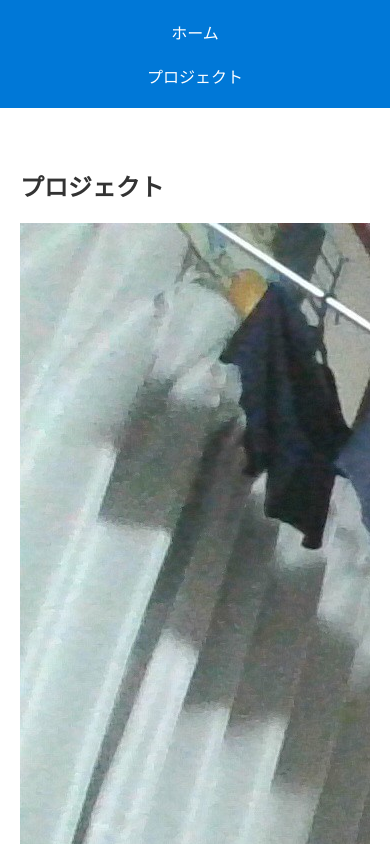
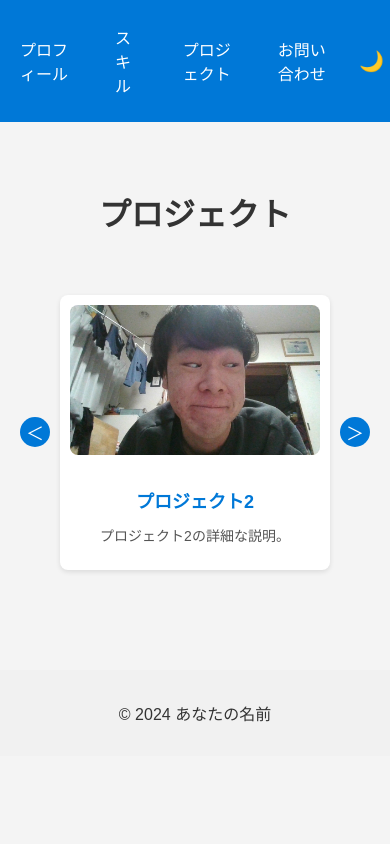
Before and after one commit to gotorius/MyProfileHomePage, a plain HTML site: page projects.html in a window 390 px wide. Shown: the top 844 px of the page. Drawn offline with Linux system fonts and the light colour scheme.

Commit message:
20241231

```diff
--- /dev/null
+++ b/help.css
@@ -0,0 +1,157 @@
+/* ベーススタイル */
+body {
+    font-family: Arial, sans-serif;
+    margin: 0;
+    padding: 0;
+    background-color: #f4f4f4;
+    color: #333;
+    transition: background-color 0.3s, color 0.3s;
+  }
+
+  /* ヘッダー */
+  header {
+    background-color: #0078D7;
+    color: white;
+    padding: 15px 0;
+    position: sticky;
+    top: 0;
+    z-index: 1000;
+  }
+
+  .navbar {
+    display: flex;
+    justify-content: space-around;
+    align-items: center;
+  }
+
+  .navbar a {
+    color: white;
+    text-decoration: none;
+    padding: 10px 20px;
+    font-size: 16px;
+  }
+
+  .navbar a:hover {
+    background-color: #005bb5;
+    border-radius: 5px;
+  }
+
+  .navbar button {
+    background: none;
+    border: none;
+    color: white;
+    font-size: 20px;
+    cursor: pointer;
+  }
+
+  /* メインコンテンツ */
+  main {
+    padding: 40px 20px;
+  }
+
+  #contact {
+    max-width: 600px;
+    margin: 0 auto;
+    background: #fff;
+    border-radius: 8px;
+    box-shadow: 0 4px 8px rgba(0, 0, 0, 0.1);
+    padding: 20px;
+  }
+
+  #contact h2 {
+    font-size: 28px;
+    text-align: center;
+    margin-bottom: 20px;
+    color: #0078D7;
+  }
+
+  /* フォーム */
+  form {
+    display: flex;
+    flex-direction: column;
+  }
+
+  label {
+    font-size: 16px;
+    margin-bottom: 5px;
+  }
+
+  input, textarea, button {
+    font-size: 16px;
+    padding: 10px;
+    margin-bottom: 15px;
+    border: 1px solid #ccc;
+    border-radius: 5px;
+  }
+
+  input:focus, textarea:focus {
+    outline: none;
+    border-color: #0078D7;
+    box-shadow: 0 0 4px rgba(0, 120, 215, 0.5);
+  }
+
+  textarea {
+    resize: vertical;
+    min-height: 100px;
+  }
+
+  button {
+    background-color: #0078D7;
+    color: white;
+    border: none;
+    cursor: pointer;
+    transition: background-color 0.3s;
+  }
+
+  button:hover {
+    background-color: #005bb5;
+  }
+
+  /* フッター */
+  footer {
+    background-color: #f1f1f1;
+    text-align: center;
+    padding: 15px 0;
+    margin-top: 40px;
+  }
+
+  /* ダークモード */
+  body.dark-mode {
+    background-color: #333;
+    color: #fff;
+  }
+
+  body.dark-mode header {
+    background-color: #222;
+  }
+
+  body.dark-mode footer {
+    background-color: #222;
+  }
+
+  body.dark-mode .navbar a {
+    color: #fff;
+  }
+
+  body.dark-mode .navbar a:hover {
+    background-color: #444;
+  }
+
+  body.dark-mode #contact {
+    background-color: #444;
+    box-shadow: 0 4px 8px rgba(255, 255, 255, 0.1);
+  }
+
+  body.dark-mode input,
+  body.dark-mode textarea,
+  body.dark-mode button {
+    background-color: #555;
+    color: #fff;
+    border-color: #777;
+  }
+
+  body.dark-mode input:focus,
+  body.dark-mode textarea:focus {
+    border-color: #0078D7;
+    box-shadow: 0 0 4px rgba(0, 120, 215, 0.5);
+  }
--- a/projects.css
+++ b/projects.css
@@ -1,16 +1,18 @@
+/* ベーススタイル */
 body {
     font-family: Arial, sans-serif;
     margin: 0;
     padding: 0;
-    background-color: #ffffff;
+    background-color: #f4f4f4;
     color: #333;
     transition: background-color 0.3s, color 0.3s;
 }
 
+/* ヘッダー */
 header {
     background-color: #0078D7;
     color: white;
-    padding: 10px 0;
+    padding: 15px 0;
     position: sticky;
     top: 0;
     z-index: 1000;
@@ -20,15 +22,13 @@ header {
     display: flex;
     justify-content: space-around;
     align-items: center;
-    max-width: 1200px;
-    margin: 0 auto;
 }
 
 .navbar a {
     color: white;
     text-decoration: none;
     padding: 10px 20px;
-    transition: background-color 0.3s;
+    font-size: 16px;
 }
 
 .navbar a:hover {
@@ -36,51 +36,105 @@ header {
     border-radius: 5px;
 }
 
-section {
-    padding: 40px 20px;
-    max-width: 1200px;
-    margin: auto;
+.navbar button {
+    background: none;
+    border: none;
+    color: white;
+    font-size: 20px;
+    cursor: pointer;
 }
 
+/* メインコンテンツ */
+main {
+    padding: 40px 20px;
+}
+
+#projects {
+    max-width: 1200px;
+    margin: 0 auto;
+}
+
+#projects h1 {
+    font-size: 32px;
+    text-align: center;
+    margin-bottom: 40px;
+}
+
+
+/* スライダー */
 .slider {
     display: flex;
-    overflow-x: scroll;
-    gap: 20px;
+    align-items: center;
+    justify-content: center;
+    gap: 10px;
+    overflow: hidden;
+    padding: 20px 0;
 }
 
 .slide {
-    min-width: 300px;
-    background-color: #f9f9f9;
+    flex: 0 0 250px; /* 幅を固定 */
+    background-color: #fff;
     border-radius: 8px;
-    box-shadow: 0 4px 6px rgba(0, 0, 0, 0.1);
-    padding: 20px;
+    box-shadow: 0 2px 5px rgba(0, 0, 0, 0.1);
+    padding: 10px;
     text-align: center;
+    transition: transform 0.3s ease;
 }
 
 .slide img {
     width: 100%;
-    height: auto;
-    border-radius: 5px;
+    height: 150px; /* 高さを固定 */
+    object-fit: cover;
+    border-radius: 8px;
+    margin-bottom: 10px;
 }
 
 .slide h3 {
-    margin-top: 10px;
-    font-size: 1.5em;
+    font-size: 18px;
     color: #0078D7;
+    margin-bottom: 8px;
 }
 
 .slide p {
-    font-size: 1em;
+    font-size: 14px;
     color: #555;
+    line-height: 1.4;
 }
 
+.slider button {
+    background-color: #0078D7;
+    color: white;
+    border: none;
+    border-radius: 50%;
+    width: 30px;
+    height: 30px;
+    font-size: 18px;
+    cursor: pointer;
+    display: flex;
+    align-items: center;
+    justify-content: center;
+    transition: background-color 0.3s ease;
+}
+
+.slider button:hover {
+    background-color: #005bb5;
+}
+
+
+/* スライダーのインタラクション */
+.slide:hover {
+    transform: scale(1.05);
+}
+
+/* フッター */
 footer {
     background-color: #f1f1f1;
     text-align: center;
-    padding: 10px 0;
+    padding: 15px 0;
+    margin-top: 40px;
 }
 
-/* ダークモードのスタイル */
+/* ダークモード */
 body.dark-mode {
     background-color: #333;
     color: #fff;
@@ -102,16 +156,12 @@ body.dark-mode .navbar a:hover {
     background-color: #444;
 }
 
-@media (max-width: 768px) {
-    .navbar {
-        flex-direction: column;
-    }
+body.dark-mode .slide {
+    background-color: #444;
+    box-shadow: 0 4px 8px rgba(255, 255, 255, 0.1);
+}
 
-    .slider {
-        flex-direction: column;
-    }
-
-    .slide {
-        min-width: 100%;
-    }
+body.dark-mode .slide h3,
+body.dark-mode .slide p {
+    color: #fff;
 }
--- a/projects.html
+++ b/projects.html
@@ -4,42 +4,50 @@
   <meta charset="UTF-8">
   <meta name="viewport" content="width=device-width, initial-scale=1.0">
   <title>プロジェクト</title>
-  <link rel="stylesheet" href="style.css">
+  <link rel="stylesheet" href="projects.css">
 </head>
 <body>
   <header>
     <nav class="navbar">
-      <a href="index.html">ホーム</a>
-      <a href="#projects">プロジェクト</a>
+      <a href="index.html">プロフィール</a>
+      <a href="skills.html">スキル</a>
+      <a href="projects.html">プロジェクト</a>
+      <a href="help.html">お問い合わせ</a>
+      <button id="toggle-dark-mode">🌙</button>
     </nav>
   </header>
+
   <main>
     <section id="projects">
       <h1>プロジェクト</h1>
 
       <!-- プロジェクトスライダー -->
       <div class="slider">
+        <button id="prev-slide">＜</button>
         <div class="slide">
           <img src="project1.jpg" alt="プロジェクト1">
           <h3>プロジェクト1</h3>
-          <p>プロジェクト1の詳細な説明。ここではプロジェクトの目的や技術的な背景、達成したことなどを紹介します。</p>
+          <p>プロジェクト1の詳細な説明。</p>
         </div>
         <div class="slide">
           <img src="project2.jpg" alt="プロジェクト2">
           <h3>プロジェクト2</h3>
-          <p>プロジェクト2の詳細な説明。これにはプロジェクトのターゲット、使用したツールや言語、達成した成果などを説明します。</p>
+          <p>プロジェクト2の詳細な説明。</p>
         </div>
         <div class="slide">
           <img src="project3.jpg" alt="プロジェクト3">
           <h3>プロジェクト3</h3>
-          <p>プロジェクト3の詳細な説明。ここではプロジェクトの特徴やその成果について詳しく書きます。</p>
+          <p>プロジェクト3の詳細な説明。</p>
         </div>
+        <button id="next-slide">＞</button>
       </div>
     </section>
   </main>
+
   <footer>
     <p>&copy; 2024 あなたの名前</p>
   </footer>
+
   <script src="script.js"></script>
 </body>
 </html>
--- a/script.js
+++ b/script.js
@@ -1,6 +1,21 @@
-// ダークモード切替
+// ダークモードの切替
 document.getElementById('toggle-dark-mode').addEventListener('click', () => {
     document.body.classList.toggle('dark-mode');
+
+    // ダークモードの状態をlocalStorageに保存
+    if (document.body.classList.contains('dark-mode')) {
+        localStorage.setItem('dark-mode', 'enabled');
+    } else {
+        localStorage.removeItem('dark-mode');
+    }
+});
+
+// ページ読み込み時にダークモードの状態を適用
+window.addEventListener('load', () => {
+    const darkMode = localStorage.getItem('dark-mode');
+    if (darkMode === 'enabled') {
+        document.body.classList.add('dark-mode');
+    }
 });
 
 // プロジェクトのスライダー機能
@@ -24,13 +39,30 @@ function prevSlide() {
     showSlide(currentSlide);
 }
 
-setInterval(nextSlide, 5000); // 自動でスライドを切り替え
+// 自動でスライドを切り替え
+setInterval(nextSlide, 5000);
 
 // 最初のスライドを表示
 showSlide(currentSlide);
 
+// スライドのナビゲーションボタン
+document.getElementById('next-slide').addEventListener('click', nextSlide);
+document.getElementById('prev-slide').addEventListener('click', prevSlide);
+
 // お問い合わせフォームの送信
 document.getElementById('contact-form').addEventListener('submit', (event) => {
     event.preventDefault();
+
+    const name = document.getElementById('name').value.trim();
+    const email = document.getElementById('email').value.trim();
+    const message = document.getElementById('message').value.trim();
+
+    // フォームの入力チェック
+    if (!name || !email || !message) {
+        alert('すべてのフィールドを入力してください');
+        return;
+    }
+
+    // メッセージが送信されたときの処理
     alert('メッセージが送信されました');
 });
```
Also changed, not shown: help.html (added, +42 -0 lines), index.html (+4 -3 lines), skills.html (+5 -2 lines).
